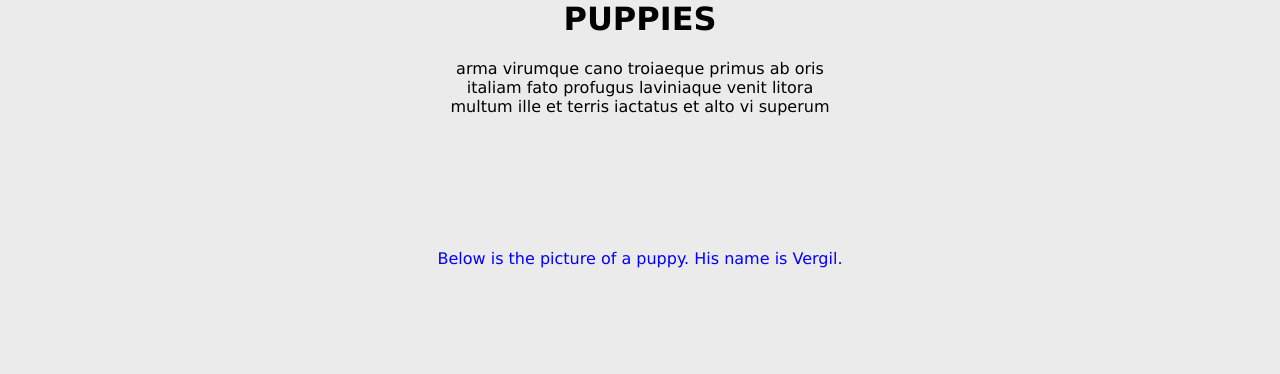
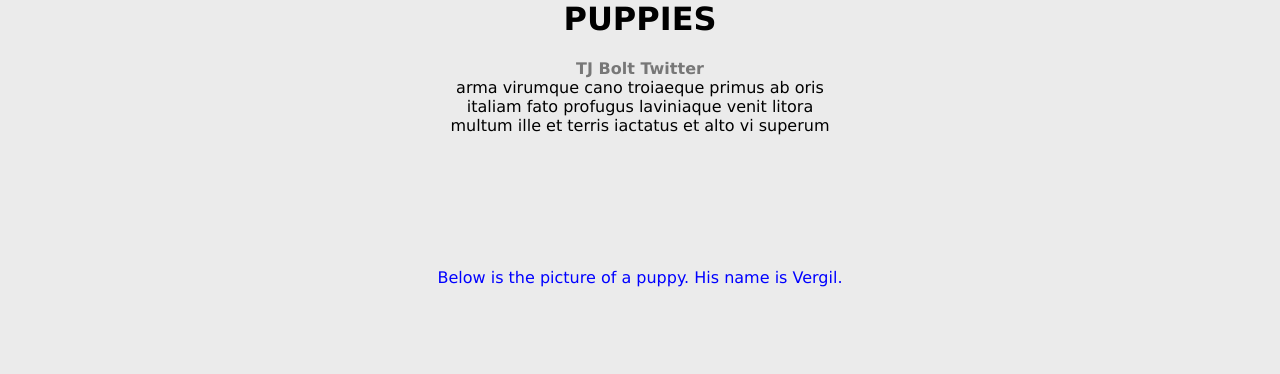
Before and after one commit to tjbolt/tjbolt.github.io, a plain HTML site: page index.html in a window 1280 px wide. Shown: the top 374 px of the page. Drawn offline with Linux system fonts and the light colour scheme.

Commit message:
Added twitter

```diff
--- a/index.html
+++ b/index.html
@@ -5,6 +5,7 @@
   </head>
   <body>
     <h1>  PUPPIES </h1>
+    <a href="http://www.twitter.com/teejaybolt"> TJ Bolt Twitter </a>
   <p> arma virumque cano troiaeque primus ab oris <br> italiam fato profugus laviniaque venit litora <br> multum ille et terris iactatus et alto vi superum </p>
   <div id="content"> Below is the picture of a puppy. His name is Vergil. </div>
     <img src="http://cdn.akc.org/Marketplace/Breeds/Bernese_Mountain_Dog_SERP.jpg">
```
